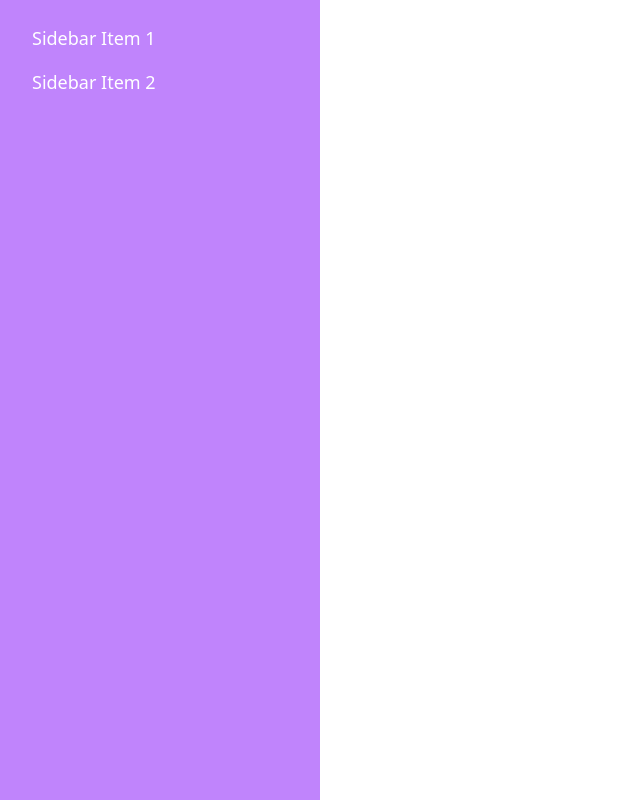
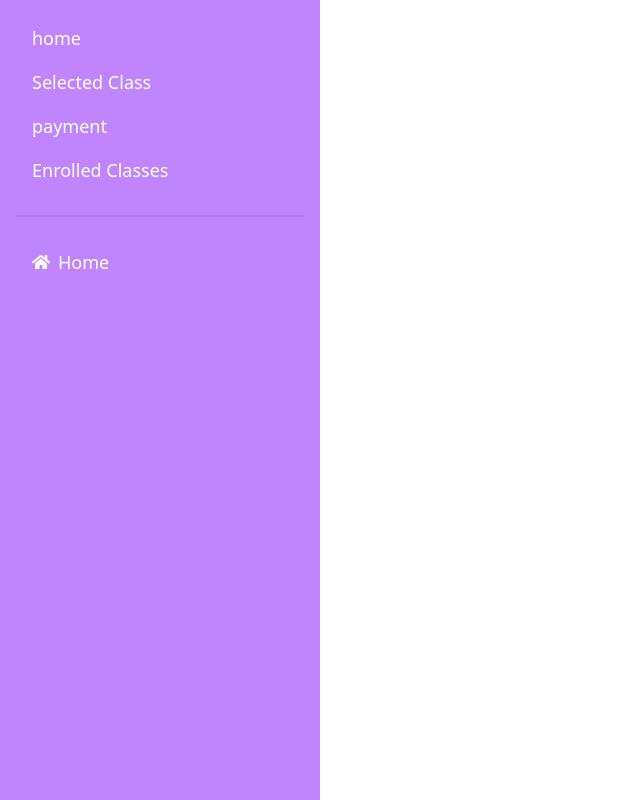
Before and after one commit to alhabib5565/summer_camp_client, a React (Vite) app: page /dashboard in a window 1280 px wide. Shown: the whole page, without its empty margins (0-640 px from the left). Built offline with nearby package versions, Linux system fonts and the light colour scheme; no server answers.

Commit message:
user dashboard route setup

```diff
--- /dev/null
+++ b/src/dashboard/user/EnroledClass.jsx
@@ -0,0 +1,11 @@
+import React from 'react';
+
+const EnroledClass = () => {
+    return (
+        <div>
+            enrolled class
+        </div>
+    );
+};
+
+export default EnroledClass;
--- /dev/null
+++ b/src/dashboard/user/Payment.jsx
@@ -0,0 +1,11 @@
+import React from 'react';
+
+const Payment = () => {
+    return (
+        <div>
+            payment
+        </div>
+    );
+};
+
+export default Payment;
--- /dev/null
+++ b/src/dashboard/user/SelectedClass.jsx
@@ -0,0 +1,11 @@
+import React from 'react';
+
+const SelectedClass = () => {
+    return (
+        <div>
+            seleted class
+        </div>
+    );
+};
+
+export default SelectedClass;
--- /dev/null
+++ b/src/dashboard/user/UserHome.jsx
@@ -0,0 +1,11 @@
+import React from 'react';
+
+const UserHome = () => {
+    return (
+        <div>
+            user home
+        </div>
+    );
+};
+
+export default UserHome;
--- /dev/null
+++ b/src/dashboard/user/UserNavItem.jsx
@@ -0,0 +1,35 @@
+import React from 'react';
+import { NavLink } from 'react-router-dom';
+
+const UserNavItem = () => {
+    return (
+        <>
+            <li>
+                <NavLink to='/dashboard/userHome' className={({ isActive }) => isActive ? "text-slate-300" : ""}>
+                    home
+                </NavLink>
+            </li>
+
+            <li>
+                <NavLink to='/dashboard/selectedClass' className={({ isActive }) => isActive ? "text-slate-300" : ""}>
+                    Selected Class
+                </NavLink>
+            </li>
+
+            <li>
+                <NavLink to='/dashboard/payment' className={({ isActive }) => isActive ? "text-slate-300" : ""}>
+                    payment
+                </NavLink>
+            </li>
+
+            <li>
+                <NavLink to='/dashboard/enrolled' className={({ isActive }) => isActive ? "text-slate-300" : ""}>
+                    Enrolled Classes
+                </NavLink>
+            </li>
+
+        </>
+    );
+};
+
+export default UserNavItem;
--- a/src/layout/Dashboard.jsx
+++ b/src/layout/Dashboard.jsx
@@ -1,7 +1,10 @@
-import React from 'react';
-import {Outlet} from "react-router-dom";
-import {HiOutlineMenuAlt1} from 'react-icons/hi'
+import React, { useState } from 'react';
+import { NavLink, Outlet } from "react-router-dom";
+import { HiOutlineMenuAlt1 } from 'react-icons/hi'
+import UserNavItem from '../dashboard/user/UserNavItem';
+import { FaHome } from 'react-icons/fa';
 const Dashboard = () => {
+  const [users, setUser] = useState(true)
   return (
     <>
       <div className="drawer lg:drawer-open">
@@ -9,14 +12,23 @@ const Dashboard = () => {
         <div className="drawer-content fle flex-col items-center justify-center">
           {/* Page content here */}
           <label htmlFor="my-drawer-2" className="btn text-lg drawer-button lg:hidden"><HiOutlineMenuAlt1></HiOutlineMenuAlt1></label>
-            <Outlet></Outlet>
+          <Outlet></Outlet>
         </div>
         <div className="drawer-side">
           <label htmlFor="my-drawer-2" className="drawer-overlay"></label>
           <ul className="menu p-4 w-80 h-full bg-purple-400 text-lg text-white">
             {/* Sidebar content here */}
-            <li><a>Sidebar Item 1</a></li>
-            <li><a>Sidebar Item 2</a></li>
+              {
+                users && <UserNavItem></UserNavItem>
+              }
+            <div className='divider'></div>
+
+            <li>
+                <NavLink to='/' className={({ isActive }) => isActive ? "text-slate-300" : ""}>
+                   <FaHome></FaHome> Home
+                </NavLink>
+            </li>
+
           </ul>
 
         </div>
--- a/src/pages/home/Navbar.jsx
+++ b/src/pages/home/Navbar.jsx
@@ -46,6 +46,17 @@ const Navbar = () => {
                 }
             >
                 register
+            </NavLink>
+        </li>
+
+        <li className='hover:text-slate-400'>
+            <NavLink
+                to='/dashboard'
+                className={({ isActive }) =>
+                    isActive ? "text-slate-300" : ""
+                }
+            >
+                dashboard
             </NavLink>
         </li>
 
```
Also changed, not shown: src/routes/Routes.jsx (+15 -4 lines).
